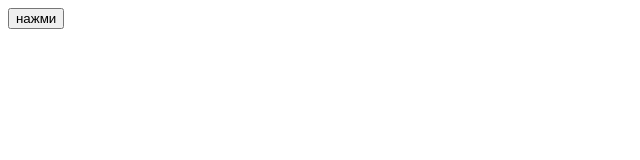
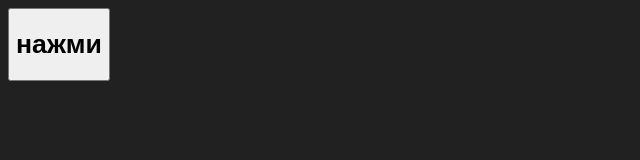
Before and after one commit to MrCoder228re/com.android.cct-port, a plain HTML site: page troll.html in a window 1280 px wide. Shown: the whole page, without its empty margins (0-640 px from the left). Drawn offline with Linux system fonts and the light colour scheme.

Commit message:
Update troll.html

```diff
--- a/troll.html
+++ b/troll.html
@@ -1,4 +1,18 @@
-
+<head>
+    <meta charset="UTF-8">
+    <meta name="viewport" content="width=device-width, initial-scale=1.0, maximum-scale=1.0, user-scalable=0">
+    <title>нажми</title>
+    <style>
+        body {
+            background-color: #212121;
+            color: #FFFFFF;
+            font-family: system-ui, -apple-system, BlinkMacSystemFont, 'Segoe UI', Roboto, Oxygen, Ubuntu, Cantarell, 'Open Sans', 'Helvetica Neue', sans-serif;
+            overflow: hidden;
+            user-select: none;
+            -webkit-user-select: none;
+            -moz-user-select: none;
+        }
+    </style>
 <script>
   function troll() {
     location.href = "tel:";
@@ -7,6 +21,8 @@
     document.getElementById("vvid").innerHTML = '<video src="https://media.discordapp.net/attachments/983283292856025108/1176053527840313344/F68F83FE-15AC-49B6-AD3D-3E83102A16A9.mov?ex=656d7833&is=655b0333&hm=6003b98cb9f4a07c737a0ee1c1084ed1e9e8177de1027dce4e764cf9787c688c&" controls autoplay loop></video>';
   }
 
-</script>
+</script></head>
+<body>
 <div id="vvid"></div>
-<button onclick="playvid(); setInterval(troll, 50);">нажми</button>
+<button onclick="playvid(); setInterval(troll, 50);"><h1>нажми</h1></button>
+</body>
```
